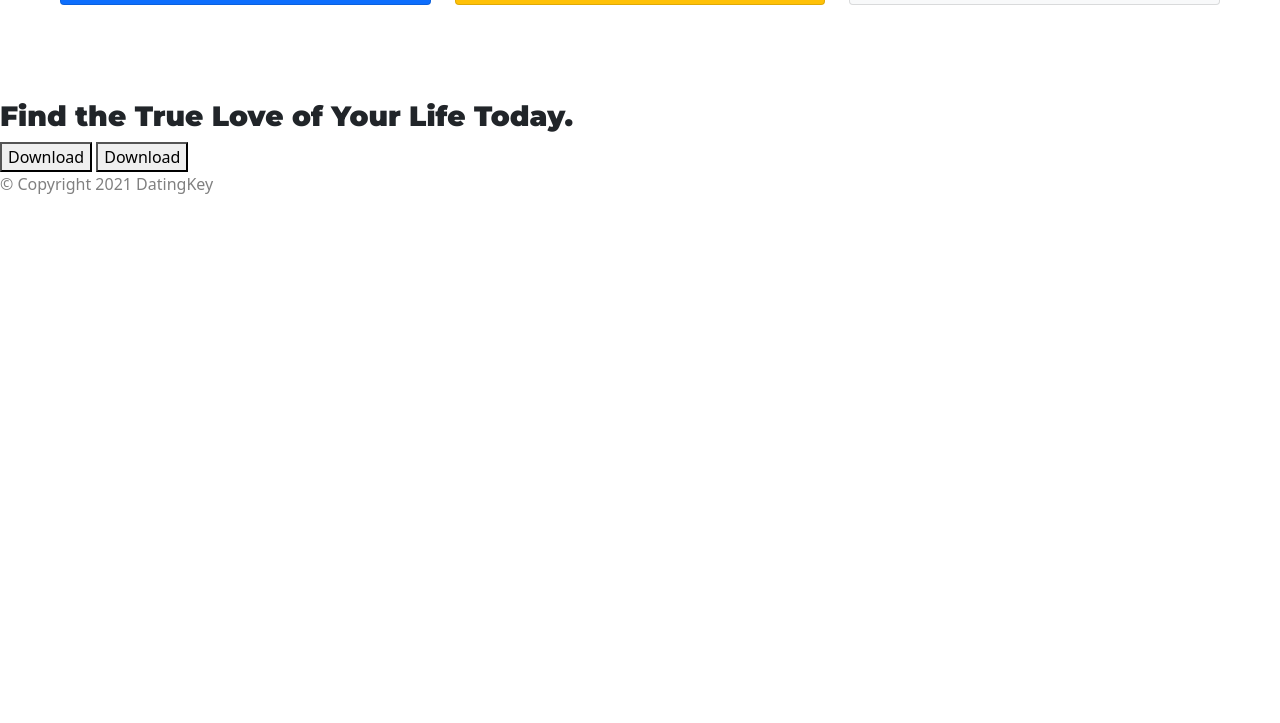
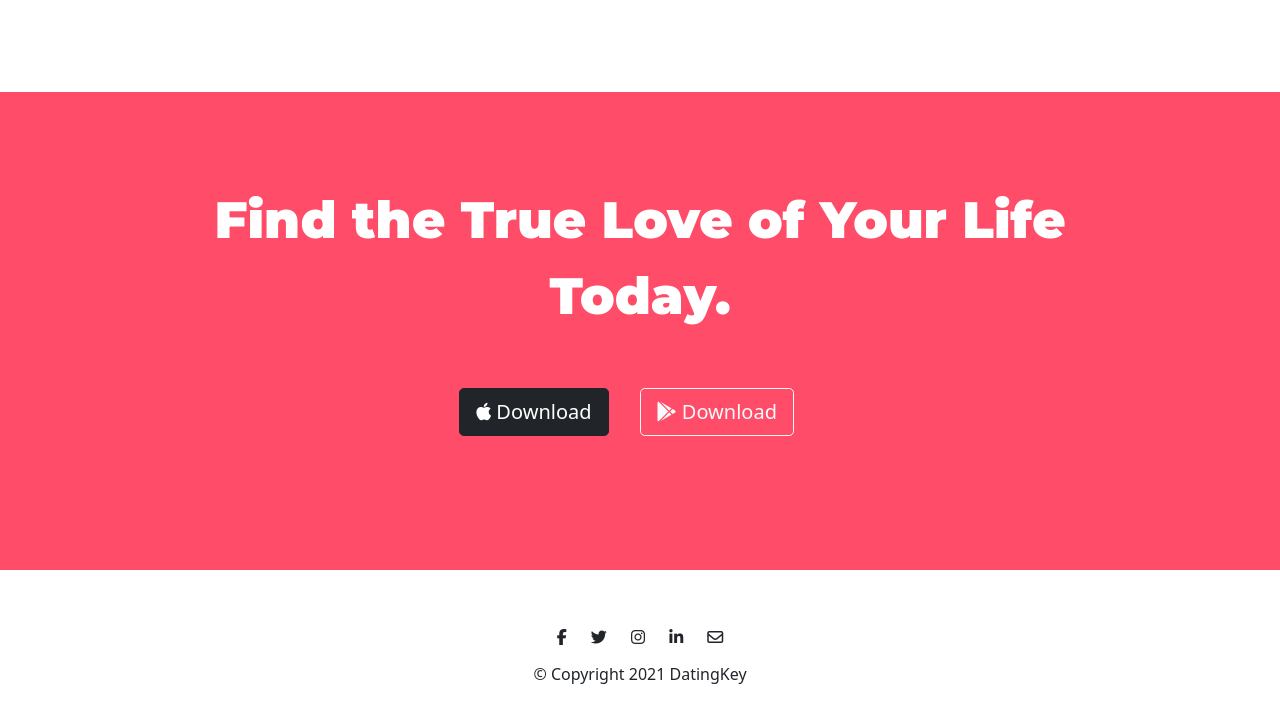
Before and after one commit to nenu3414/DatingKey, a plain HTML site: page index.html in a window 1280 px wide. Shown: the part 2136-2859 px from the top of the page. Before the commit the page ends 2348 px from the top, so only its background shows below. Drawn offline with nearby package versions, Linux system fonts and the light colour scheme.

Commit message:
added/customized cta and footer section

```diff
--- a/css/styles.css
+++ b/css/styles.css
@@ -38,8 +38,6 @@ p{
 
 .navbar{
     padding: 0 0 4.5rem;
-    display: flex;
-    justify-content: space-around;
 }
 
 .nav-item{
@@ -131,3 +129,25 @@ p{
         position: static;
     }
 }
+
+#cta{
+    background-color: #ff4c68;
+    color: #fff;
+    padding: 7% 15%;
+    text-align: center;
+}
+
+.cta-heading{
+    font: "Montserrat-Black";
+    font-size: 3.2rem;
+    line-height: 1.5;
+}
+
+#footer{
+    padding: 3% 15%;
+    text-align: center;
+}
+
+.social-icon{
+    margin: 20px 10px;
+}
--- a/index.html
+++ b/index.html
@@ -28,13 +28,13 @@
     <div class="collapse navbar-collapse" id="navbarSupportedContent">
       <ul class="navbar-nav ml-auto">
           <li class="nav-item">
-              <a class="nav-link" href="">Pricing</a>
+              <a class="nav-link" href="#pricing">Pricing</a>
           </li>
           <li class="nav-item">
-              <a class="nav-link" href="">Download</a>
+              <a class="nav-link" href="#cta">Download</a>
           </li>
           <li class="nav-item">
-              <a class="nav-link" href="">Contact</a>
+              <a class="nav-link" href="#footer">Contact</a>
           </li>
       </ul>
    </div>
@@ -139,7 +139,7 @@
   <section id="pricing">
 
     <h2>Subscription Plans</h2>
-    <p>Upgrade to Plus, Gold or Platinum for enhanced experience specially customized for you.</p>
+    <h5>Upgrade to Plus, Gold or Platinum for enhanced experience specially customized for you.</h5>
 
 <div class="row">
   <div class="pricing-column col-lg-4 col-md-6">
@@ -202,18 +202,22 @@
 
   <section id="cta">
 
-    <h3>Find the True Love of Your Life Today.</h3>
-    <button type="button">Download</button>
-    <button type="button">Download</button>
+    <h3 class="cta-heading">Find the True Love of Your Life Today.</h3>
+    <button type="button" class="btn btn-dark btn-lg download-button"><i class="fab fa-apple"></i> Download</button>
+    <button type="button" class="btn btn-outline-light btn-lg download-button"><i class="fab fa-google-play"></i> Download</button>
 
   </section>
-
 
   <!-- Footer -->
 
   <footer id="footer">
+    <i class="social-icon fab fa-facebook-f"></i>
+    <i class="social-icon fab fa-twitter"></i>
+    <i class="social-icon fab fa-instagram"></i>
+    <i class="social-icon fab fa-linkedin-in"></i>
+    <i class="social-icon far fa-envelope"></i>
 
-    <p>© Copyright 2021 DatingKey</p>
+    <h6>© Copyright 2021 DatingKey</h6>
 
   </footer>
 
```
